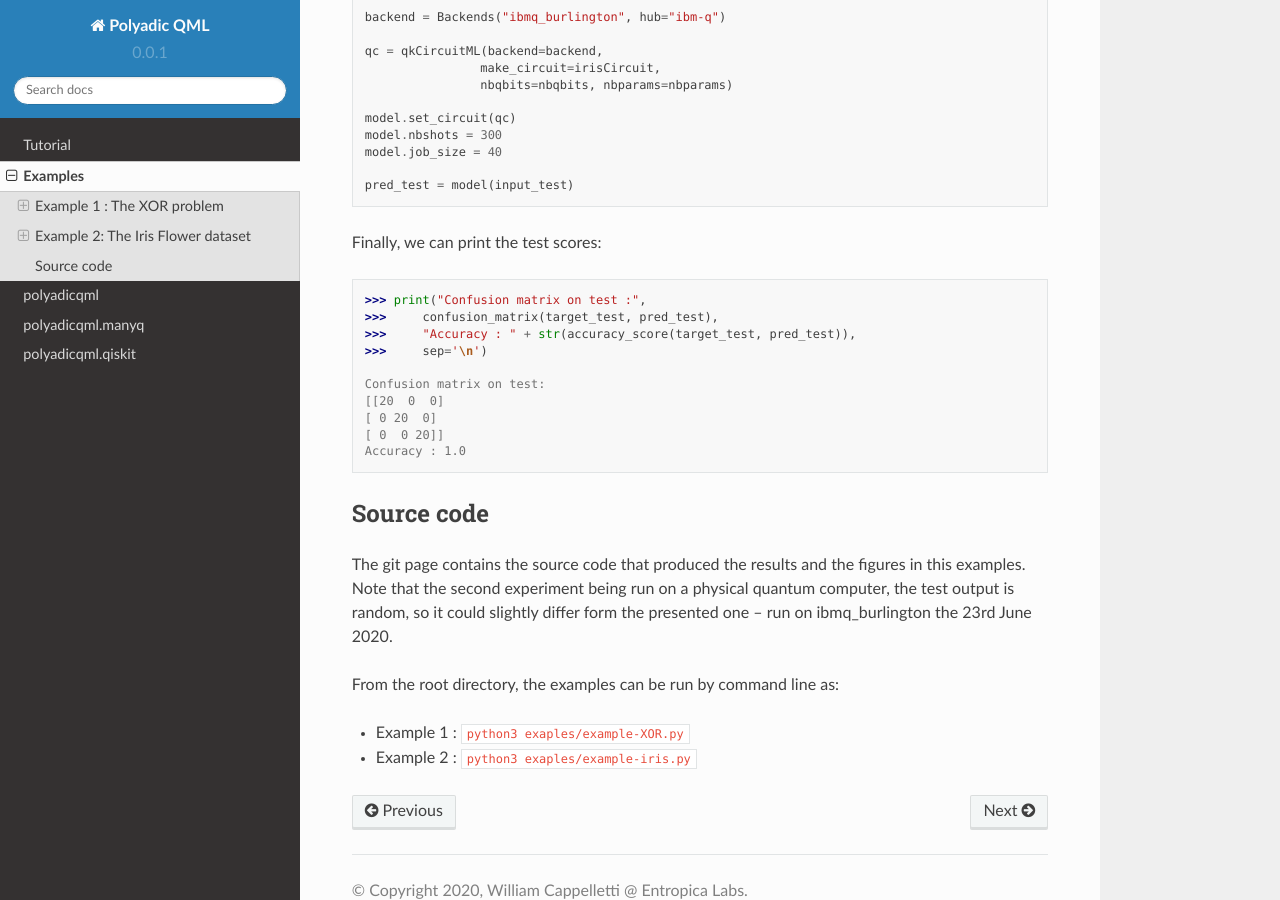
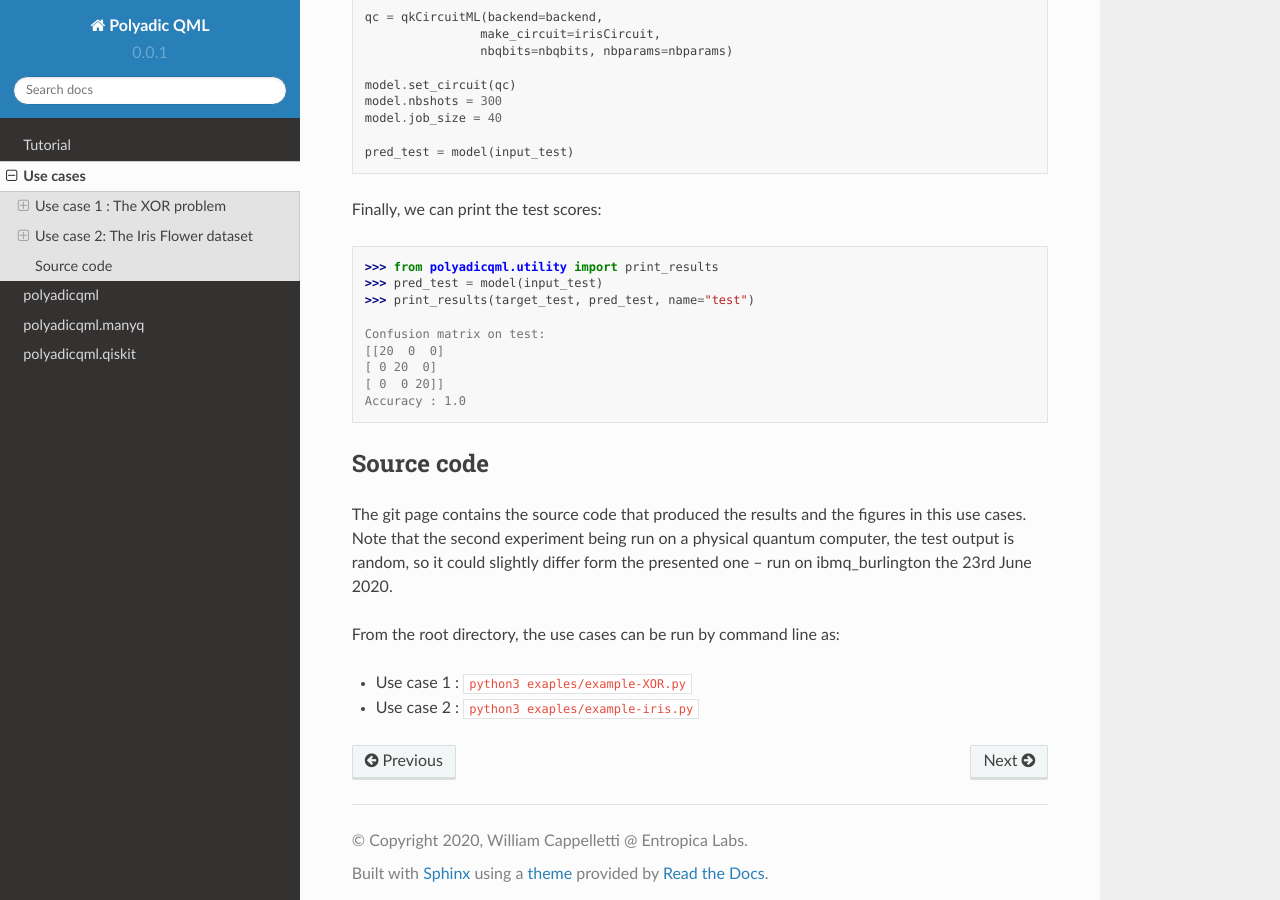
Before and after one commit to exaQ-ai/polyadicQML, a Sphinx documentation site: the page built from doc/source/use-cases.rst, in a window 1280 px wide and 900 px high, scrolled down 5642 px. Built offline with Sphinx 7.4.7 and the Read the Docs theme 2.0.0, drawn with Linux system fonts in a browser that asks for light colours; formulas are drawn with MathJax 3; some of the changed text lies outside the part shown.

```diff
--- a/doc/source/tutorial.rst
+++ b/doc/source/tutorial.rst
@@ -1,3 +1,5 @@
+.. _sec-tutorial:
+
 ========
 Tutorial
 ========
--- a/doc/source/examples.rst
+++ b/doc/source/use-cases.rst
@@ -10,13 +10,13 @@
 .. |back| replace::
     :class:`~polyadicqml.qiskit.utility.Backends`
 
-Examples
-########
+Use cases
+#########
 
-Example 1 : The XOR problem
-===========================
+Use case 1 : The XOR problem
+============================
 
-Our first example is the XOR problem.
+Our first use case is the XOR problem.
 We place four points over the cartesian axes so to create a centered
 square; the two points on *x*-axis are labeled as 1, while those on
 *y*-axis as 0.
@@ -160,10 +160,10 @@ lines), which is the best possible.
    :scale: 80 %
    :align: center
 
-Example 2: The Iris Flower dataset
-==================================
+Use case 2: The Iris Flower dataset
+===================================
 
-For the second example, we perform ternary classification on the Iris Flower dataset.
+For the second use case, we perform ternary classification on the Iris Flower dataset.
 In this case, we will train the model using a simulator and then test it
 on a real quantum computer, using IBMQ access.
 
@@ -243,7 +243,7 @@ Which corresponds to the following circuit:
 Model training
 --------------
 
-As in the previous example, we need a |circuitML| and a classifier, which we train with the corresponding dataset.
+As in the previous use case, we need a |circuitML| and a classifier, which we train with the corresponding dataset.
 
 .. code-block:: python
 
@@ -264,11 +264,9 @@ We can print the training scores.
 
 .. code-block:: python
 
+    >>> from polyadicqml.utility import print_results
     >>> pred_train = model(input_train)
-    >>> print("Confusion matrix on train :",
-    >>>     confusion_matrix(target_train, pred_train),
-    >>>     "Accuracy : " + str(accuracy_score(target_train, pred_train)),
-    >>>     sep='\n')
+    >>> print_results(target_train, pred_train, name="train")
 
     Confusion matrix on train:
     [[30  0  0]
@@ -313,10 +311,9 @@ Finally, we can print the test scores:
 
 .. code-block:: python
 
-    >>> print("Confusion matrix on test :",
-    >>>     confusion_matrix(target_test, pred_test),
-    >>>     "Accuracy : " + str(accuracy_score(target_test, pred_test)),
-    >>>     sep='\n')
+    >>> from polyadicqml.utility import print_results
+    >>> pred_test = model(input_test)
+    >>> print_results(target_test, pred_test, name="test")
 
     Confusion matrix on test:
     [[20  0  0]
@@ -328,12 +325,12 @@ Source code
 ===========
 
 The git page contains the source code that produced the results and the
-figures in this examples.
+figures in this use cases.
 Note that the second experiment being run on a physical quantum computer,
 the test output is random, so it could slightly differ form the presented
 one -- run on ibmq_burlington the 23rd June 2020.
 
-From the root directory, the examples can be run by command line as:
+From the root directory, the use cases can be run by command line as:
 
-- Example 1 : ``python3 exaples/example-XOR.py``
-- Example 2 : ``python3 exaples/example-iris.py``
+- Use case 1 : ``python3 exaples/example-XOR.py``
+- Use case 2 : ``python3 exaples/example-iris.py``
```
Also changed, not shown: doc/source/index.rst (+31 -40 lines), 1 other file.
